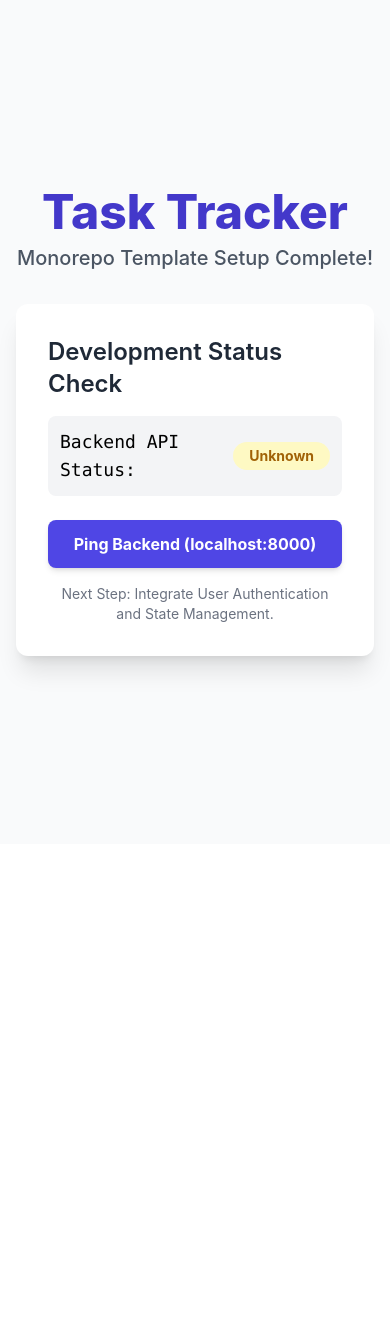
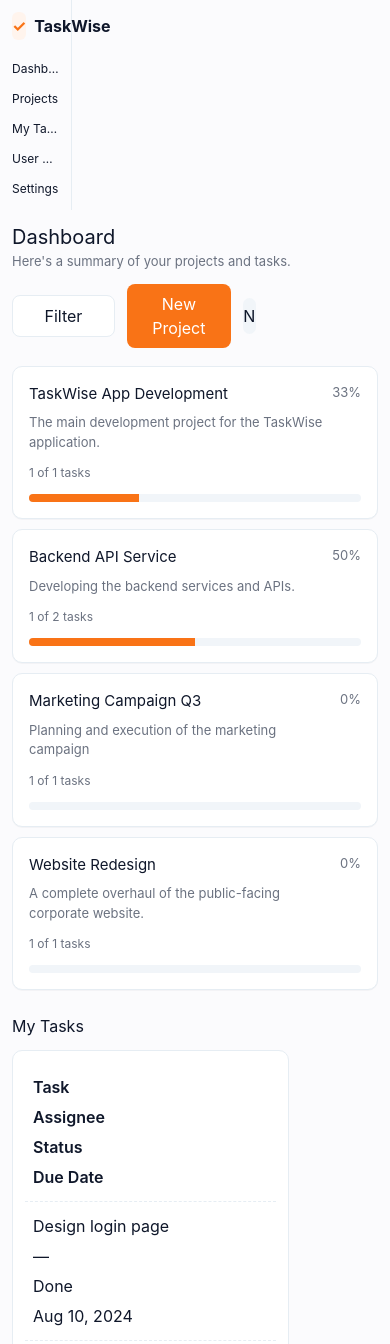
Before and after one commit to anusua-roy/task-wise, a React (Vite) app in the folder frontend/: page / in a window 390 px wide. Shown: the top 1344 px of the page. Before the commit the page ends 844 px from the top, so only its background shows below. Built offline with nearby package versions, Linux system fonts and the light colour scheme.

Commit message:
adding mobile friendly changes

```diff
--- a/frontend/src/App.tsx
+++ b/frontend/src/App.tsx
@@ -1,72 +1,7 @@
-// frontend/src/App.tsx
+import React from "react";
+import Dashboard from "./pages/Dashboard";
+import "./styles/theme.css";
 
-import React, { useState } from "react";
-
-// Main App Component for the Task Tracker
-const App: React.FC = () => {
-  const [apiStatus, setApiStatus] = useState<string>("Unknown");
-
-  // Simple function to call the backend health check (replace with actual fetch later)
-  const checkBackendStatus = async () => {
-    try {
-      // Assuming FastAPI runs on http://localhost:8000 for local dev
-      const response = await fetch("http://localhost:8000/api/health");
-      if (response.ok) {
-        const data = await response.json();
-        setApiStatus(data.status.toUpperCase());
-      } else {
-        setApiStatus("ERROR");
-      }
-    } catch (error) {
-      console.error("Failed to fetch backend status:", error);
-      setApiStatus("OFFLINE");
-    }
-  };
-
-  return (
-    <div className="min-h-screen bg-gray-50 flex flex-col items-center justify-center p-4">
-      <header className="text-center mb-8">
-        <h1 className="text-5xl font-extrabold text-indigo-700 mb-2 font-inter">
-          Task Tracker
-        </h1>
-        <p className="text-xl text-gray-600 font-medium">
-          Monorepo Template Setup Complete!
-        </p>
-      </header>
-
-      <div className="bg-white shadow-xl rounded-xl p-8 w-full max-w-lg transition duration-300 hover:shadow-2xl">
-        <h2 className="text-2xl font-semibold text-gray-800 mb-4">
-          Development Status Check
-        </h2>
-
-        <div className="flex justify-between items-center mb-6 p-3 bg-gray-100 rounded-lg">
-          <span className="text-lg font-mono">Backend API Status:</span>
-          <span
-            className={`px-4 py-1 rounded-full text-sm font-bold ${
-              apiStatus === "HEALTHY"
-                ? "bg-green-100 text-green-700"
-                : apiStatus === "OFFLINE"
-                ? "bg-red-100 text-red-700"
-                : "bg-yellow-100 text-yellow-700"
-            }`}
-          >
-            {apiStatus}
-          </span>
-        </div>
-
-        <button
-          onClick={checkBackendStatus}
-          className="w-full bg-indigo-600 hover:bg-indigo-700 text-white font-bold py-3 px-4 rounded-lg transition duration-300 ease-in-out transform hover:scale-[1.01] shadow-md hover:shadow-lg focus:outline-none focus:ring-4 focus:ring-indigo-500 focus:ring-opacity-50"
-        >
-          Ping Backend (localhost:8000)
-        </button>
-
-        <p className="mt-4 text-sm text-gray-500 text-center">
-          Next Step: Integrate User Authentication and State Management.
-        </p>
-      </div>
-    </div>
-  );
-};
-
-export default App;
+export default function App() {
+  return <Dashboard />;
+}
--- /dev/null
+++ b/frontend/src/components/SignIn.tsx
@@ -0,0 +1 @@
+import React from "react";
--- a/frontend/src/styles/theme.css
+++ b/frontend/src/styles/theme.css
@@ -1,4 +1,4 @@
-:root{
+:root {
   --bg: #fbfbfd;
   --card: #fff;
   --muted: #6b7280;
@@ -9,49 +9,123 @@
   --pad: 16px;
 }
 
-.app-shell{
-  display:flex;
-  min-height:100vh;
-  background:var(--bg);
-  color:var(--fg);
-  font-family:Inter, system-ui, -apple-system, "Segoe UI", Roboto, "Helvetica Neue", Arial;
+.app-shell {
+  display: flex;
+  min-height: 100vh;
+  background: var(--bg);
+  color: var(--fg);
+  font-family: Inter, system-ui, -apple-system, "Segoe UI", Roboto,
+    "Helvetica Neue", Arial;
 }
 
 /* sidebar */
-.sidebar{
-  width:220px;
+.sidebar {
+  width: 220px;
   padding: var(--pad);
-  border-right:1px solid var(--border);
-  background:transparent;
+  border-right: 1px solid var(--border);
+  background: transparent;
 }
-.logo{ font-weight:700; display:flex; gap:8px; align-items:center; }
+.logo {
+  font-weight: 700;
+  display: flex;
+  gap: 8px;
+  align-items: center;
+}
 
 /* main */
-.main{
-  flex:1;
-  padding:24px;
+.main {
+  flex: 1;
+  padding: 24px;
 }
-.header{
-  display:flex;
-  justify-content:space-between;
-  align-items:center;
-  margin-bottom:18px;
+.header {
+  display: flex;
+  justify-content: space-between;
+  align-items: center;
+  margin-bottom: 18px;
 }
 
 /* cards row */
-.cards-row{ display:flex; gap:12px; margin-bottom:24px; }
-.card{
-  background:var(--card);
-  border:1px solid var(--border);
-  border-radius:var(--radius);
-  padding:16px;
-  width:260px;
-  box-shadow: 0 1px 0 rgba(15,23,42,0.03);
+.cards-row {
+  display: flex;
+  gap: 12px;
+  margin-bottom: 24px;
 }
-.progress{ height:8px; background:#f1f5f9; border-radius:999px; margin-top:10px; overflow:hidden;}
-.progress > i{ display:block; height:100%; background:var(--accent); width:40%; }
+.card {
+  background: var(--card);
+  border: 1px solid var(--border);
+  border-radius: var(--radius);
+  padding: 16px;
+  width: 260px;
+  box-shadow: 0 1px 0 rgba(15, 23, 42, 0.03);
+}
+.progress {
+  height: 8px;
+  background: #f1f5f9;
+  border-radius: 999px;
+  margin-top: 10px;
+  overflow: hidden;
+}
+.progress > i {
+  display: block;
+  height: 100%;
+  background: var(--accent);
+  width: 40%;
+}
 
 /* table list */
-.table{ background:var(--card); border:1px solid var(--border); border-radius:10px; padding:12px; }
-.row{ display:flex; justify-content:space-between; padding:12px 8px; border-bottom:1px dashed var(--border); }
-.row:last-child{ border-bottom: none; }
+.table {
+  background: var(--card);
+  border: 1px solid var(--border);
+  border-radius: 10px;
+  padding: 12px;
+}
+.row {
+  display: flex;
+  justify-content: space-between;
+  padding: 12px 8px;
+  border-bottom: 1px dashed var(--border);
+}
+.row:last-child {
+  border-bottom: none;
+}
+
+/* === Responsive */
+@media (max-width: 880px) {
+  .sidebar {
+    width: 72px;
+    padding: 12px;
+  }
+  .sidebar nav a {
+    font-size: 12px;
+    white-space: nowrap;
+    overflow: hidden;
+    text-overflow: ellipsis;
+  }
+  .app-shell {
+    flex-direction: column;
+  }
+  .main {
+    padding: 12px;
+  }
+  .header {
+    flex-direction: column;
+    align-items: flex-start;
+    gap: 12px;
+  }
+  .cards-row {
+    flex-wrap: wrap;
+    gap: 10px;
+  }
+  .card {
+    width: 100%;
+  }
+  .table .row {
+    flex-direction: column;
+    gap: 6px;
+    align-items: flex-start;
+  }
+  button {
+    width: 100%;
+    box-sizing: border-box;
+  }
+}
```
